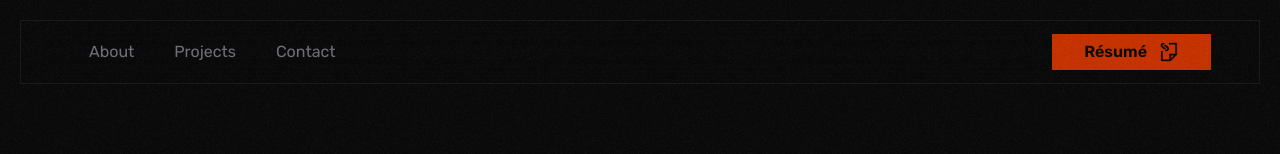
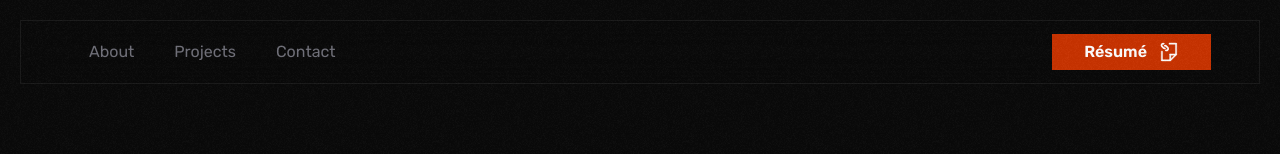
Before and after one commit to abed-obaah/abed-portfolio, a React (Vite) app: page / in a window 1280 px wide. Shown: the top 154 px of the page. Built offline with nearby package versions, Linux system fonts and the light colour scheme.

Commit message:
new updates

```diff
--- a/src/components/button.tsx
+++ b/src/components/button.tsx
@@ -37,7 +37,7 @@ const CustomButton: React.FC<IButton> = ({
   icon,
 }) => {
   const btnClassnames = classNames(
-    "bg-orange-strong text-dark font-semibold flex items-center justify-center gap-3 px-8 hover:shadow-2xl hover:shadow-orange-strong select-none transition",
+    "bg-orange-strong text-white font-semibold flex items-center justify-center gap-3 px-8 hover:shadow-2xl hover:shadow-orange-strong select-none transition",
     {
       "h-9 text-base": size === "sm",
       "h-12": size === "md",
```
